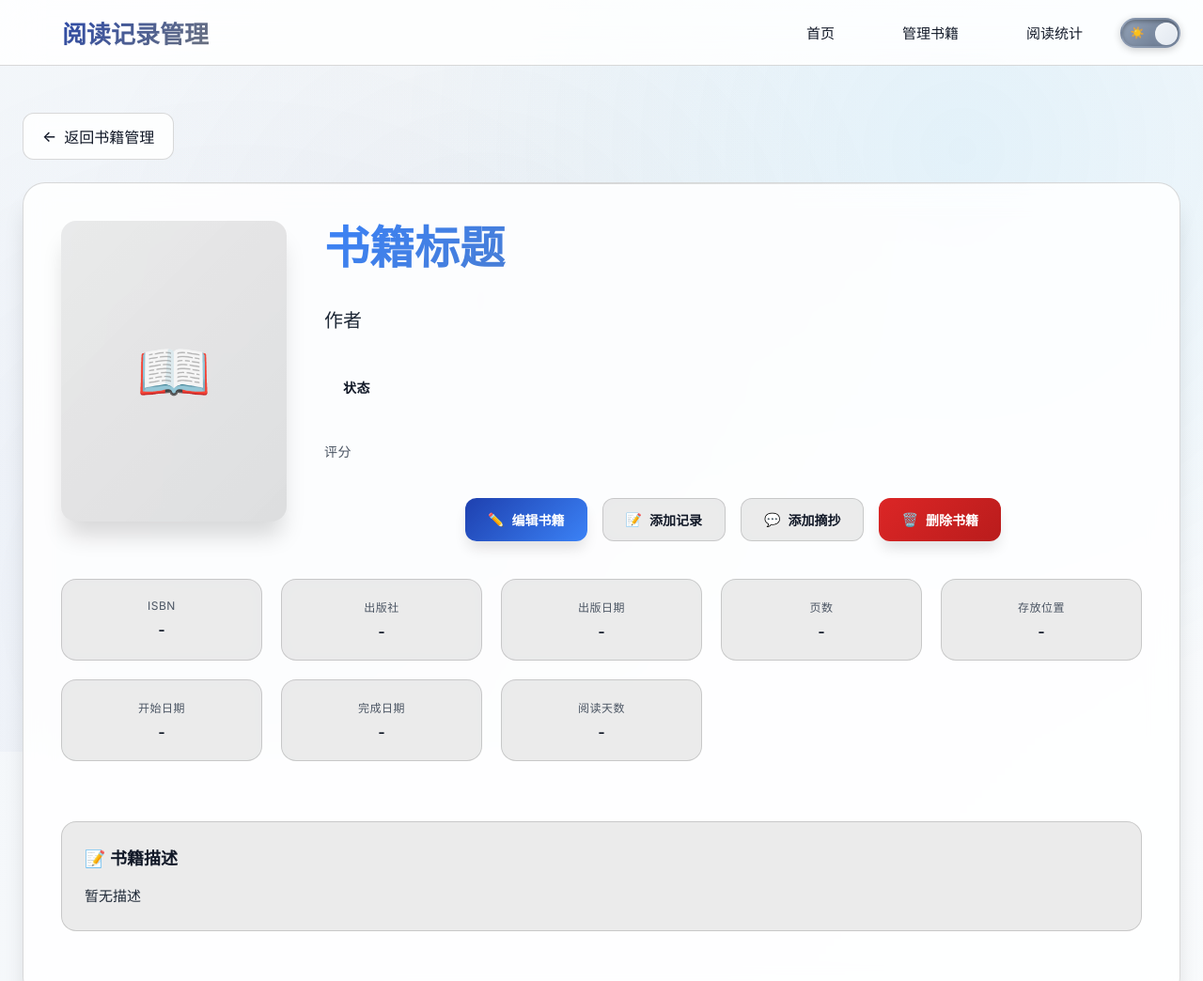
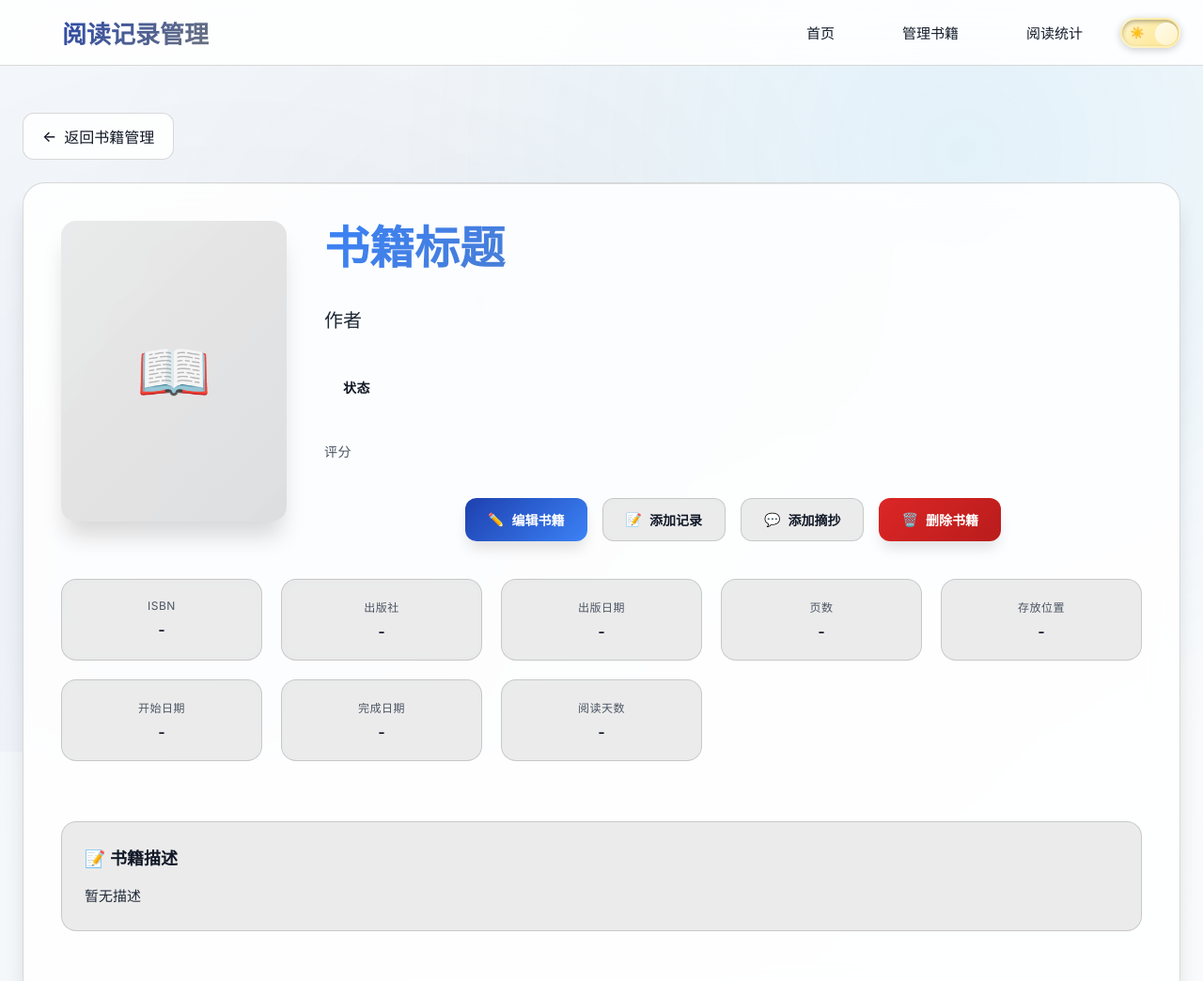
Before and after one commit to TongCodeSpace/self-lib, a website: page book-detail.html in a window 1280 px wide. Shown: the top 1044 px of the page at 94% size. Drawn offline with Linux system fonts and the light colour scheme.

Commit message:
采用浅浅黄色主题: 使用温和的淡黄色调替代灰色，提供更柔和的视觉效果

```diff
--- a/book-detail.html
+++ b/book-detail.html
@@ -290,16 +290,16 @@
 
         /* 亮色主题状态 */
         [data-theme="light"] .theme-toggle {
-            background: linear-gradient(135deg, #94a3b8, #64748b);
-            border-color: rgba(148, 163, 184, 0.3);
+            background: linear-gradient(135deg, #fef3c7, #fde68a);
+            border-color: rgba(254, 243, 199, 0.4);
         }
 
         [data-theme="light"] .theme-toggle::before {
             left: 35px;
-            background: linear-gradient(135deg, #f1f5f9, #e2e8f0);
+            background: linear-gradient(135deg, #fffbeb, #fef3c7);
             box-shadow:
-                0 2px 6px rgba(148, 163, 184, 0.3),
-                inset 0 1px 2px rgba(255, 255, 255, 0.5);
+                0 2px 6px rgba(254, 243, 199, 0.4),
+                inset 0 1px 2px rgba(255, 255, 255, 0.6);
         }
 
         [data-theme="light"] .theme-toggle-icon.sun {
```
Also changed, not shown: index.html (+5 -5 lines), manage.html (+5 -5 lines), statistics.html (+5 -5 lines).
